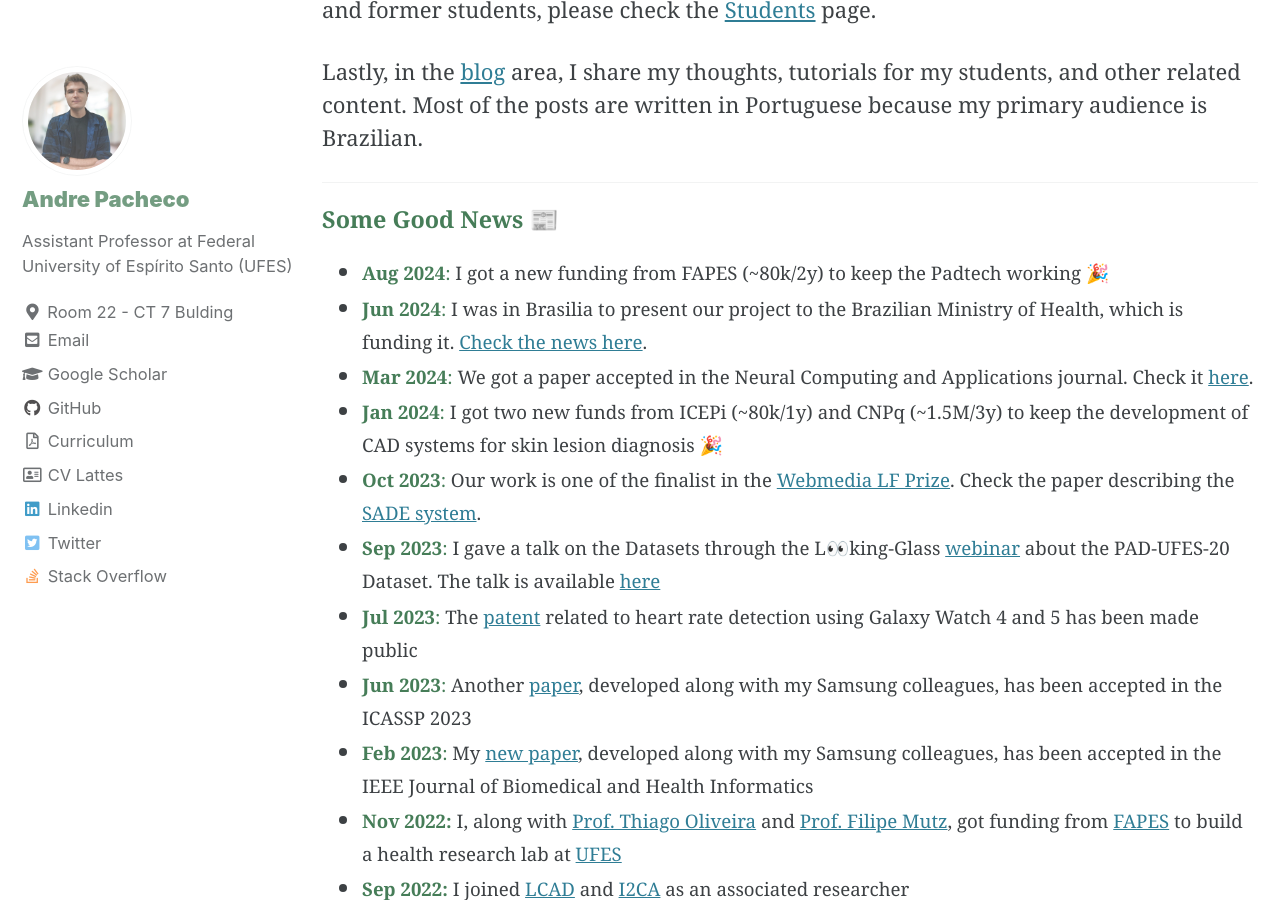
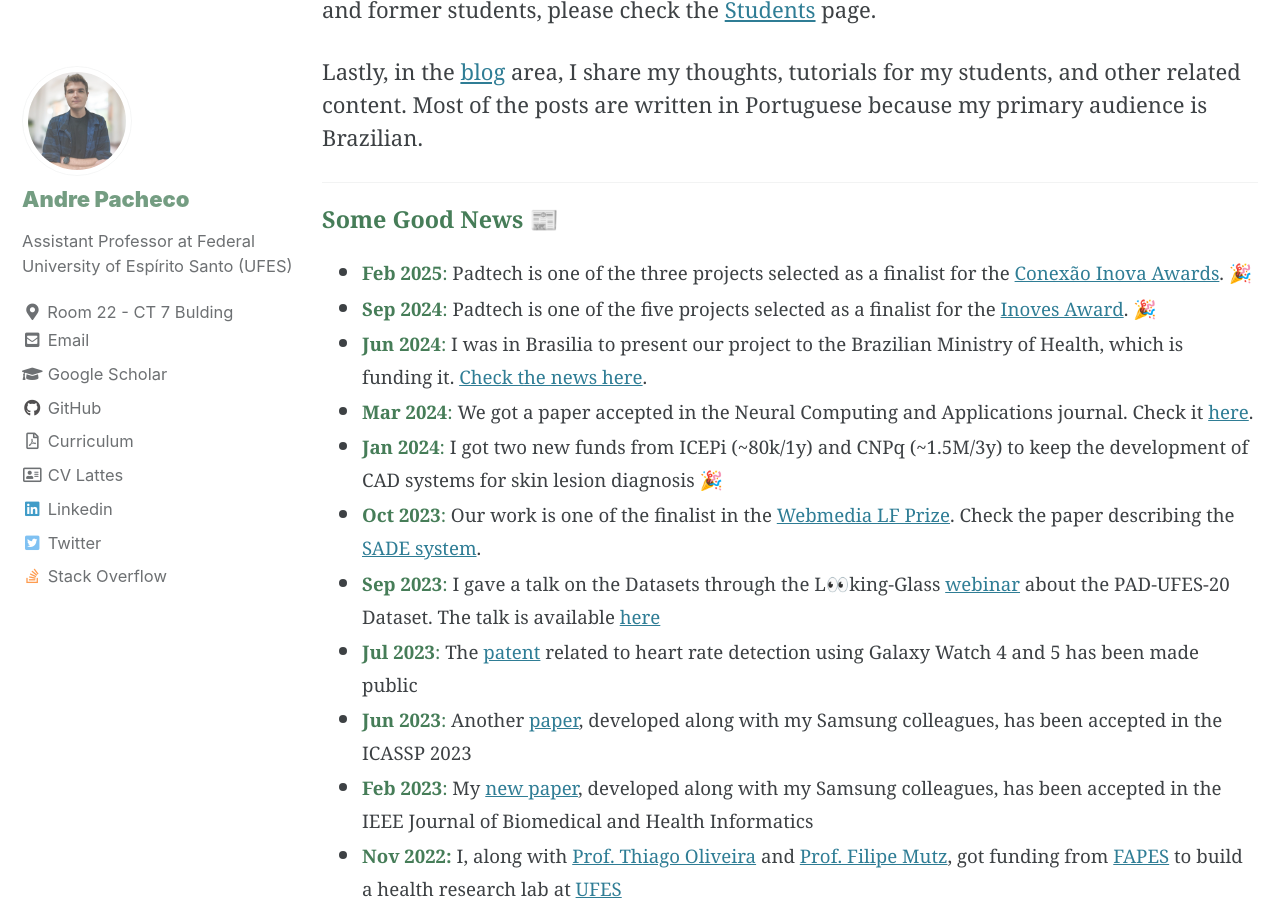
Before and after one commit to paaatcha/paaatcha.github.io, a Jekyll site: the page built from index.md, in a window 1280 px wide and 900 px high, scrolled down 637 px. Built offline with Jekyll 4.4.1, drawn with Linux system fonts in a browser that asks for light colours; cached includes are drawn as plain includes.

Commit message:
regular update

```diff
--- a/index.md
+++ b/index.md
@@ -26,7 +26,8 @@ ___
 #### Some Good News 📰
 {: .index_color}
 
-+ <span class="news"> <span class="index_color"> **Aug 2024**: </span> I got a new funding from FAPES (~80k/2y) to keep the Padtech working 🎉</span>
++ <span class="news"> <span class="index_color"> **Feb 2025**: </span> Padtech is one of the three projects selected as a finalist for the [Conexão Inova Awards](https://www.conexaoinovacaopublica.org/). 🎉</span>
++ <span class="news"> <span class="index_color"> **Sep 2024**: </span> Padtech is one of the five projects selected as a finalist for the [Inoves Award](https://inoves.es.gov.br/). 🎉</span>
 + <span class="news"> <span class="index_color"> **Jun 2024**: </span> I was in Brasilia to present our project to the Brazilian Ministry of Health, which is funding it. [Check the news here](https://life.inf.ufes.br/blog/seminario-marco-zero/).</span>
 + <span class="news"> <span class="index_color"> **Mar 2024**: </span> We got a paper accepted in the Neural Computing and Applications journal. Check it [here](https://link.springer.com/article/10.1007/s00521-024-09615-z).</span>
 + <span class="news"> <span class="index_color"> **Jan 2024**: </span> I got two new funds from ICEPi (~80k/1y) and CNPq (~1.5M/3y) to keep the development of CAD systems for skin lesion diagnosis 🎉 </span>
```
